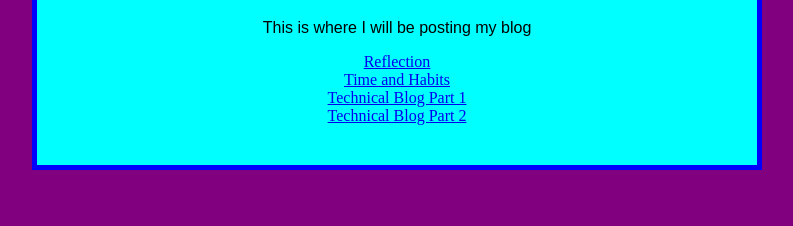
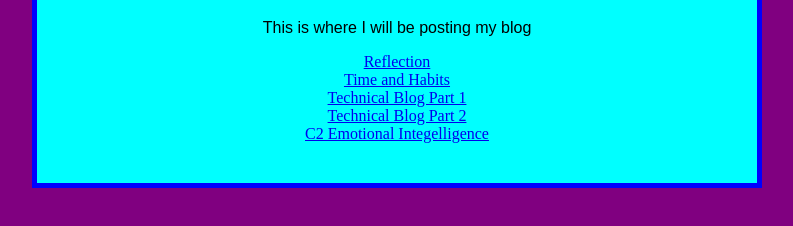
Before and after one commit to Ceryssc/Ceryssc.github.io, a plain HTML site: page index.html in a window 1280 px wide. Shown: the part 106-332 px from the top of the page, without its empty margins (243-1036 px from the left). Drawn offline with Linux system fonts and the light colour scheme.

Commit message:
Added C2 blog to index page

```diff
--- a/index.html
+++ b/index.html
@@ -19,8 +19,9 @@
 
       <a href="blog/t2-html-css-dom-p1.html">Technical Blog Part 1</a><br>
 
-      <a href="blog/t2-html-css-dom-p2.html">Technical Blog Part 2</a>
+      <a href="blog/t2-html-css-dom-p2.html">Technical Blog Part 2</a><br>
 
+      <a href="blog/c2-emotional-intelligence.html">C2 Emotional Integelligence</a>
   </body>
 
 
```
